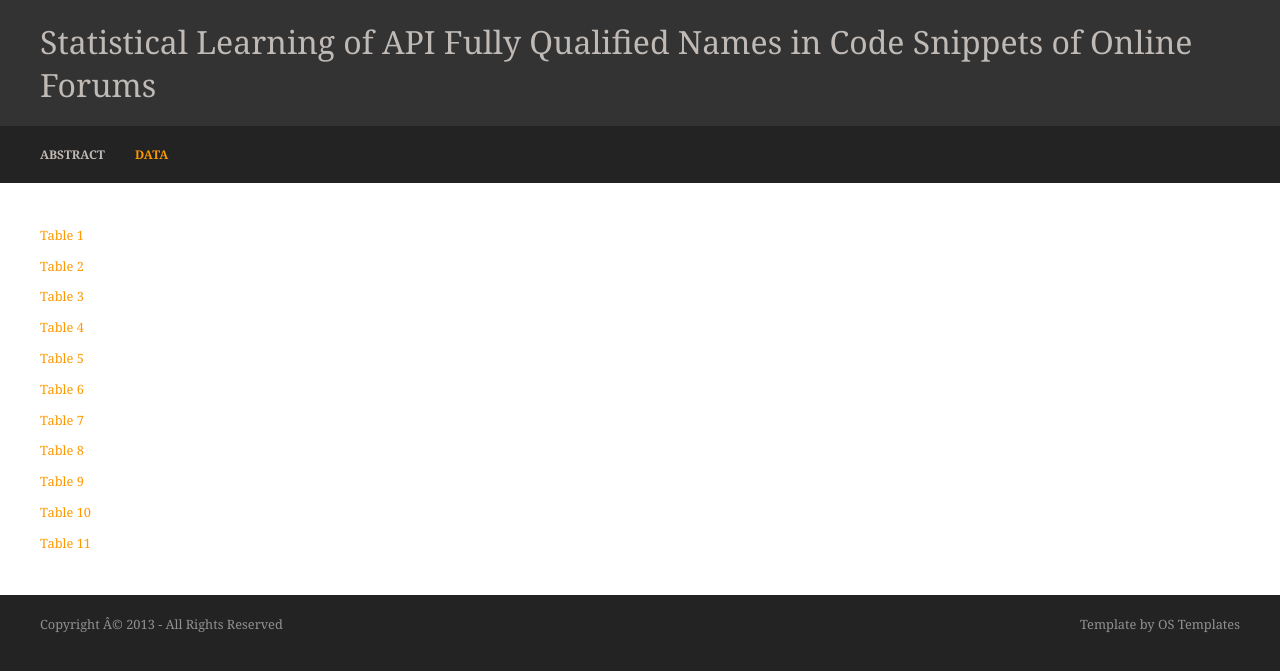
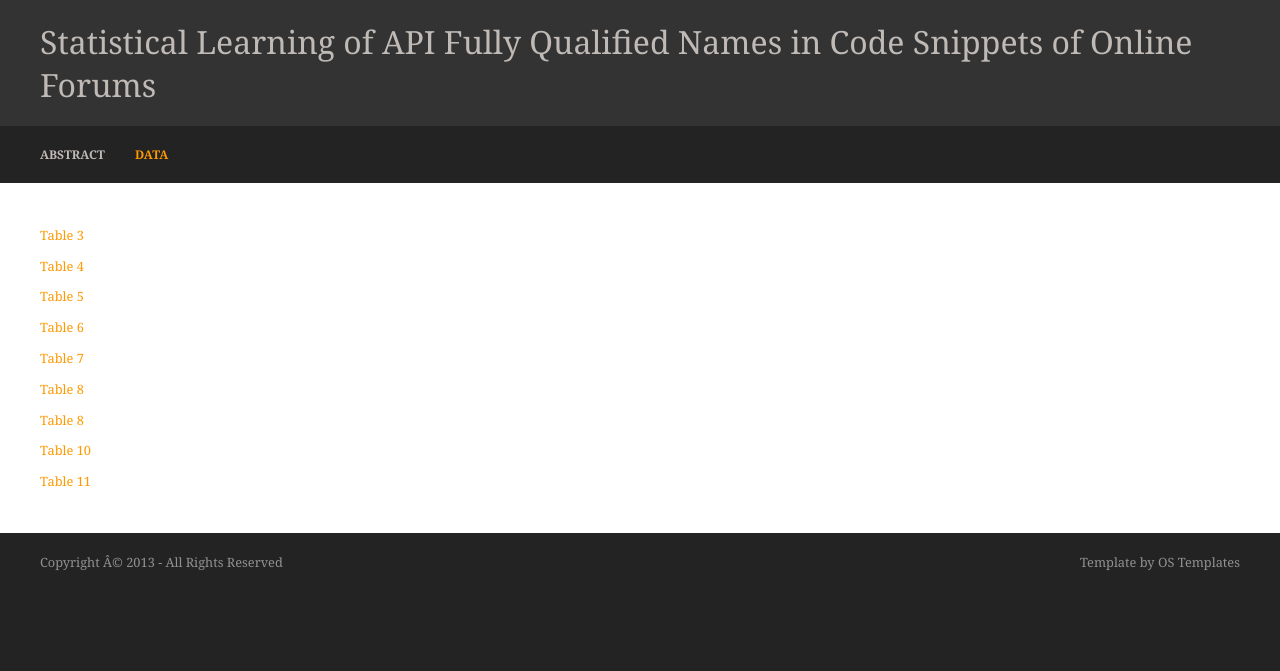
Before and after one commit to doubleblinddoubleblinddoubleblind/icse2018, a Jekyll site: the page data.html, which Jekyll copies as it is, in a window 1280 px wide. Shown: the top 671 px of the page. Built offline with Jekyll 4.4.1, drawn with Linux system fonts in a browser that asks for light colours.

Commit message:
Update data.html

```diff
--- a/data.html
+++ b/data.html
@@ -41,15 +41,13 @@
   <div id="container">
     <!-- ################################################################################################ -->
     <div class="full_width clear">
-	    <p><a href="#">Table 1</a></p>
-	    <p><a href="#">Table 2</a></p>
       <p><a href="#">Table 3</a></p>
-	    <p><a href="#">Table 4</a><br/></p>
+	    <p><a href="#">Table 4</a></p>
       <p><a href="#">Table 5</a></p>
 	    <p><a href="#">Table 6</a></p>
       <p><a href="#">Table 7</a></p>
 	    <p><a href="#">Table 8</a><br/></p>
-      <p><a href="#">Table 9</a></p>
+      <p><a href="#">Table 8</a></p>
       <p><a href="#">Table 10</a></p>
       <p><a href="#">Table 11</a></p>
     </div>
```
